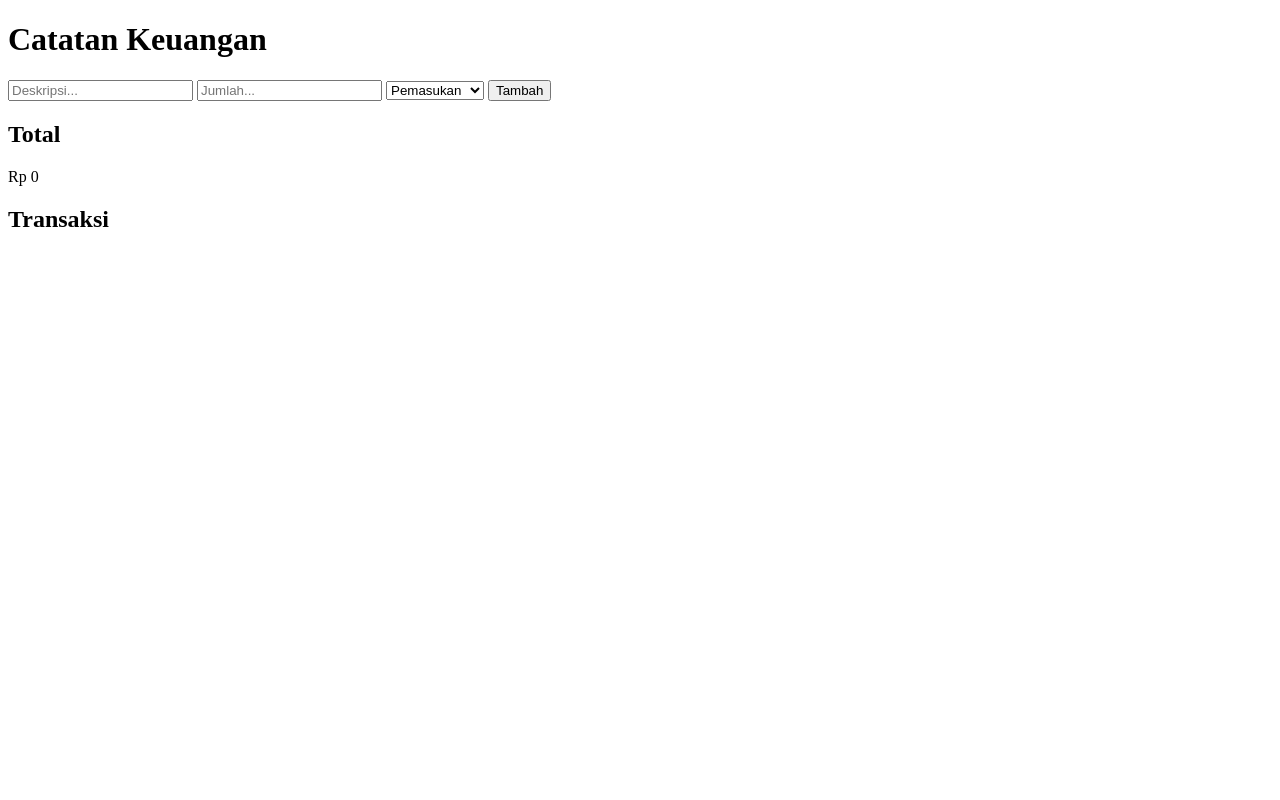
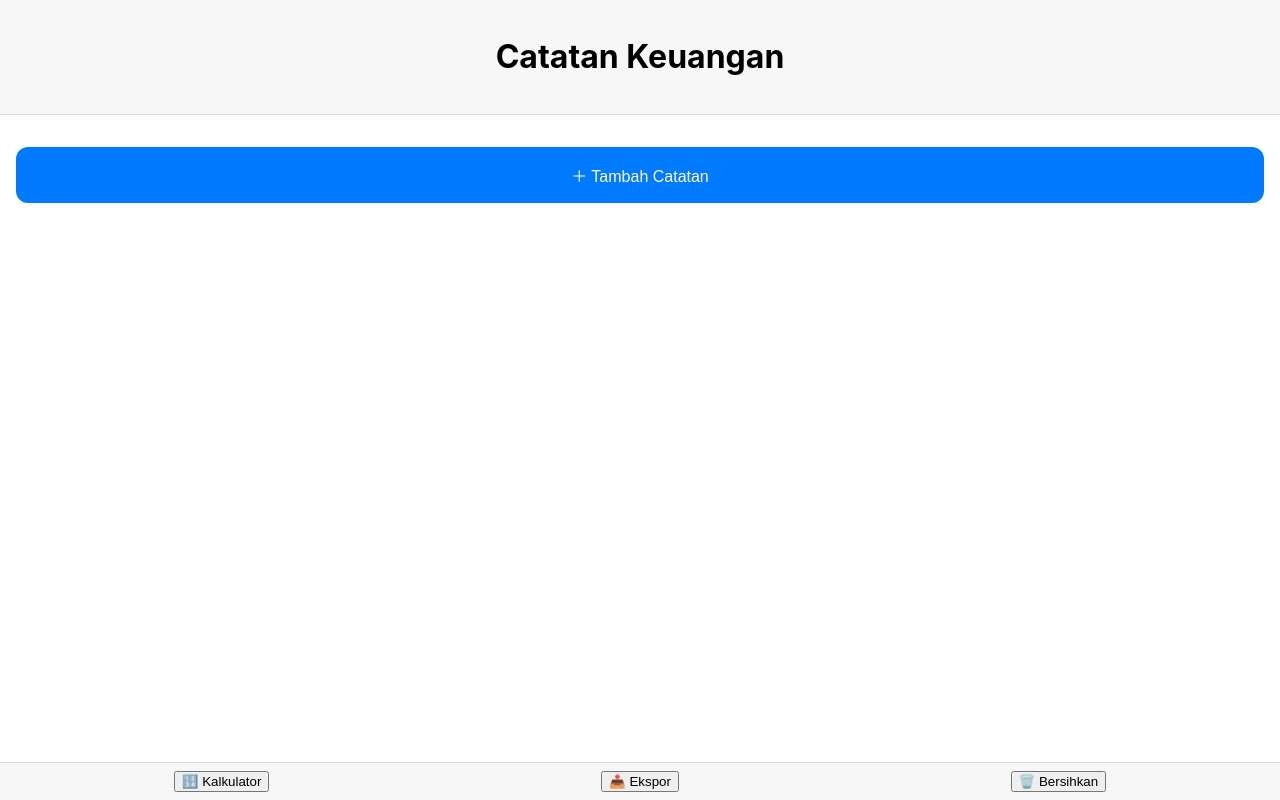
Before and after one commit to Midnighet/finance-app, a plain HTML site: page index.html in a window 1280 px wide. Drawn offline with Linux system fonts and the light colour scheme.

Commit message:
Tambahkan UI awal: HTML, CSS, JS

```diff
--- a/index.html
+++ b/index.html
@@ -1,11 +1,10 @@
-<!-- index.html -->
 <!DOCTYPE html>
-<html lang="en">
+<html lang="id">
 <head>
   <meta charset="UTF-8" />
   <meta name="viewport" content="width=device-width, initial-scale=1.0" />
   <title>Catatan Keuangan</title>
-  <link rel="stylesheet" href="assets/css/style.css" />
+  <link rel="stylesheet" href="style.css" />
 </head>
 <body>
   <header>
@@ -13,27 +12,18 @@
   </header>
 
   <main>
-    <section class="form">
-      <input type="text" id="desc" placeholder="Deskripsi..." />
-      <input type="number" id="amount" placeholder="Jumlah..." />
-      <select id="type">
-        <option value="income">Pemasukan</option>
-        <option value="expense">Pengeluaran</option>
-      </select>
-      <button id="addBtn">Tambah</button>
-    </section>
-
-    <section class="summary">
-      <h2>Total</h2>
-      <p id="total">Rp 0</p>
-    </section>
-
-    <section class="transactions">
-      <h2>Transaksi</h2>
-      <ul id="transactionList"></ul>
-    </section>
+    <div id="notes-list"></div>
+    <button id="add-note">＋ Tambah Catatan</button>
   </main>
 
-  <script src="assets/js/app.js"></script>
+  <footer>
+    <div class="toolbar">
+      <button onclick="showCalculator()">🔢 Kalkulator</button>
+      <button onclick="exportData()">📤 Ekspor</button>
+      <button onclick="clearAll()">🗑️ Bersihkan</button>
+    </div>
+  </footer>
+
+  <script src="script.js"></script>
 </body>
 </html>
--- /dev/null
+++ b/script.js
@@ -0,0 +1,55 @@
+const notesList = document.getElementById("notes-list");
+const addNoteButton = document.getElementById("add-note");
+
+addNoteButton.addEventListener("click", () => {
+  const note = prompt("Catatan baru:");
+  if (note) {
+    const div = document.createElement("div");
+    div.className = "note";
+    div.textContent = note;
+    notesList.appendChild(div);
+    saveNotes();
+  }
+});
+
+function saveNotes() {
+  const notes = [];
+  document.querySelectorAll(".note").forEach((el) => {
+    notes.push(el.textContent);
+  });
+  localStorage.setItem("notes", JSON.stringify(notes));
+}
+
+function loadNotes() {
+  const saved = JSON.parse(localStorage.getItem("notes") || "[]");
+  saved.forEach((note) => {
+    const div = document.createElement("div");
+    div.className = "note";
+    div.textContent = note;
+    notesList.appendChild(div);
+  });
+}
+
+function clearAll() {
+  if (confirm("Hapus semua catatan?")) {
+    localStorage.removeItem("notes");
+    notesList.innerHTML = "";
+  }
+}
+
+function exportData() {
+  const data = localStorage.getItem("notes") || "[]";
+  const blob = new Blob([data], { type: "application/json" });
+  const url = URL.createObjectURL(blob);
+  const a = document.createElement("a");
+  a.href = url;
+  a.download = "catatan_keuangan.json";
+  a.click();
+  URL.revokeObjectURL(url);
+}
+
+function showCalculator() {
+  alert("Fitur kalkulator akan ditambahkan nanti.");
+}
+
+loadNotes();
--- /dev/null
+++ b/style.css
@@ -0,0 +1,55 @@
+body {
+  font-family: -apple-system, BlinkMacSystemFont, sans-serif;
+  margin: 0;
+  background: #fff;
+  color: #000;
+}
+
+header {
+  background: #f7f7f7;
+  padding: 1rem;
+  border-bottom: 1px solid #ddd;
+  text-align: center;
+}
+
+main {
+  padding: 1rem;
+}
+
+#notes-list {
+  display: flex;
+  flex-direction: column;
+  gap: 0.5rem;
+}
+
+.note {
+  padding: 0.8rem;
+  background: #fefefe;
+  border: 1px solid #ccc;
+  border-radius: 10px;
+}
+
+#add-note {
+  width: 100%;
+  margin-top: 1rem;
+  padding: 1rem;
+  background: #007aff;
+  color: white;
+  font-size: 1rem;
+  border: none;
+  border-radius: 12px;
+}
+
+footer {
+  position: fixed;
+  bottom: 0;
+  width: 100%;
+  background: #f7f7f7;
+  border-top: 1px solid #ddd;
+}
+
+.toolbar {
+  display: flex;
+  justify-content: space-around;
+  padding: 0.5rem;
+}
```
